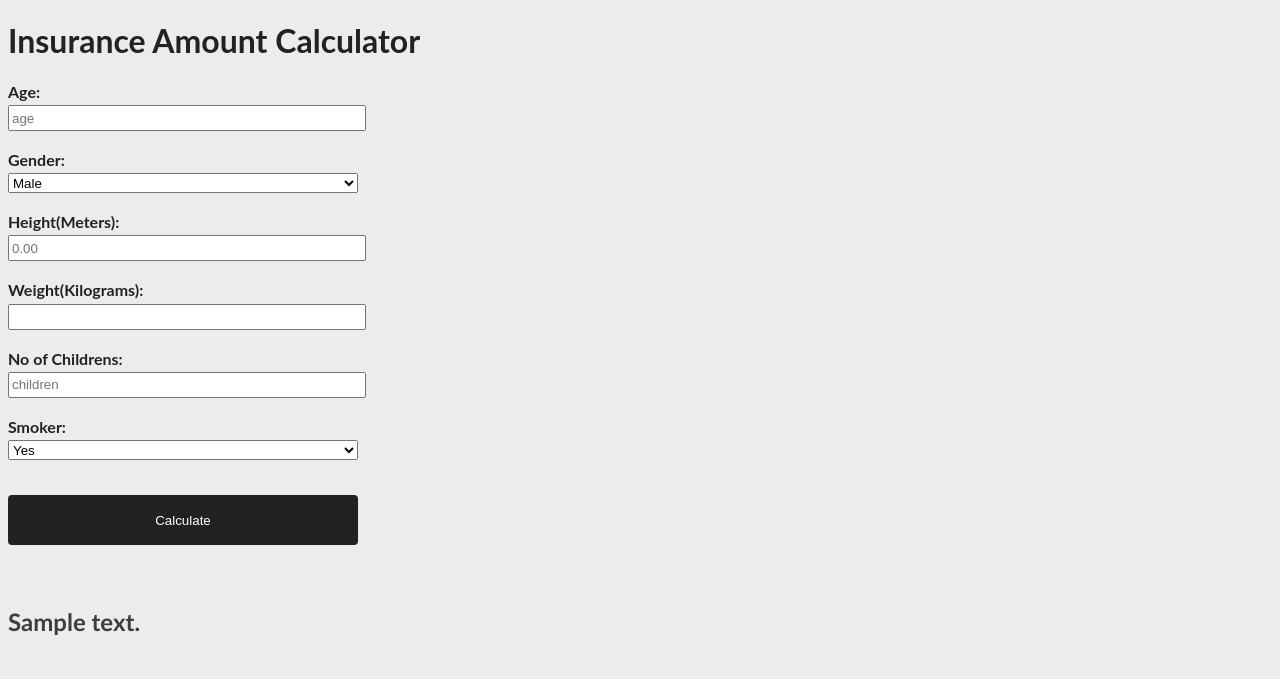
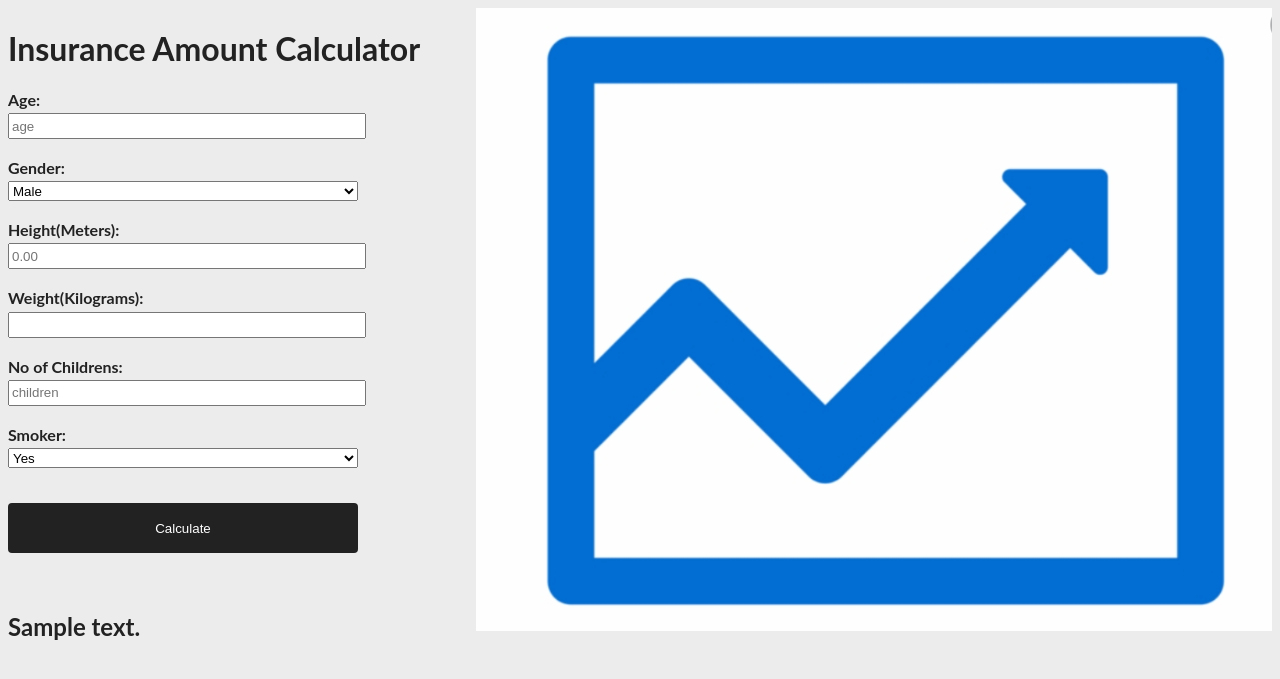
Before and after one commit to SamyPillai/insurance, a Flask app: template templates/index.html in a window 1280 px wide. Shown: the top 679 px of the page. Run offline with Flask 2, Linux system fonts and the light colour scheme; the template is opened without the code that fills it: most values are stand-ins (such as "Sample title", 1, 10 or a date in 2020); parts of the project's set-up code (start-up, migrations or seed data) failed here and were passed over.

Commit message:
Add files via upload

```diff
--- a/templates/index.html
+++ b/templates/index.html
@@ -13,7 +13,10 @@
 <link rel="stylesheet" href="{{ url_for('static', filename='css/style.css') }}" type='text/css'>
 </head>
 <body>
-    <h1 font-family = 'Calibri'>Insurance Amount Calculator</h1>
+
+    <div class="cf">
+    <div class="fields">
+        <h1>Insurance Amount Calculator</h1>
     <form action="{{ url_for('predict')}}" method="post">
         <label for="age"><strong>Age:</strong></label>
         <input id = "age" type="number" name="age" placeholder="age" required="required" />
@@ -42,12 +45,9 @@
         <input type="submit" value="Calculate">
     </form>
    <br>
-   <br>
-   <p> <font face = "Calibri" size = "+2" color = "#3D3D3D" > <strong>{{ prediction_text }}</strong>
-
-        </font>
-   </p>
-
-
+    <h2> {{ prediction_text }} </h2>
+</div>
+    <div class='image'></div>
+</div>
 </body>
 </html>
```
